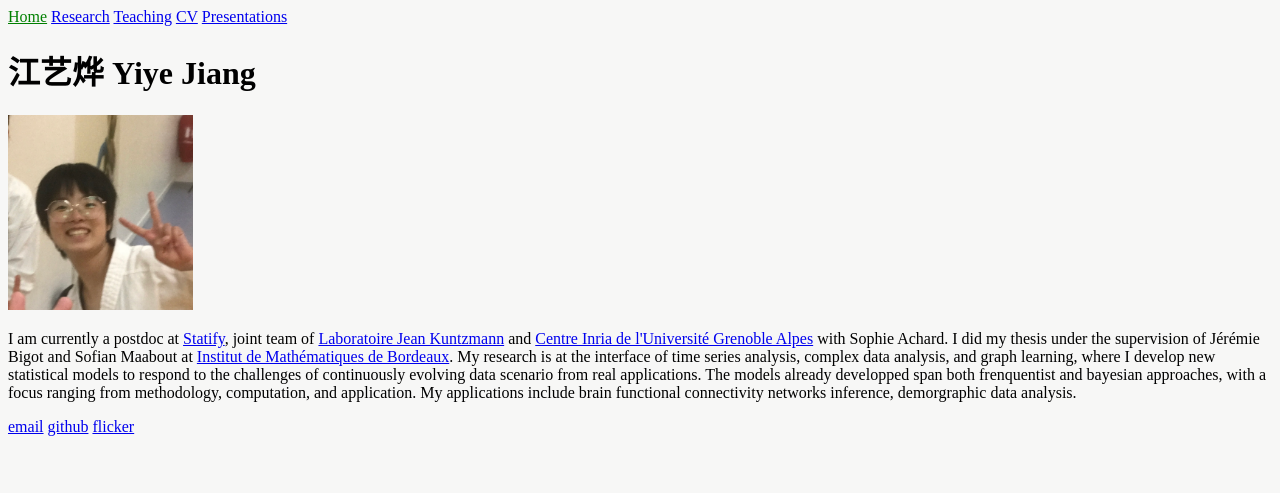
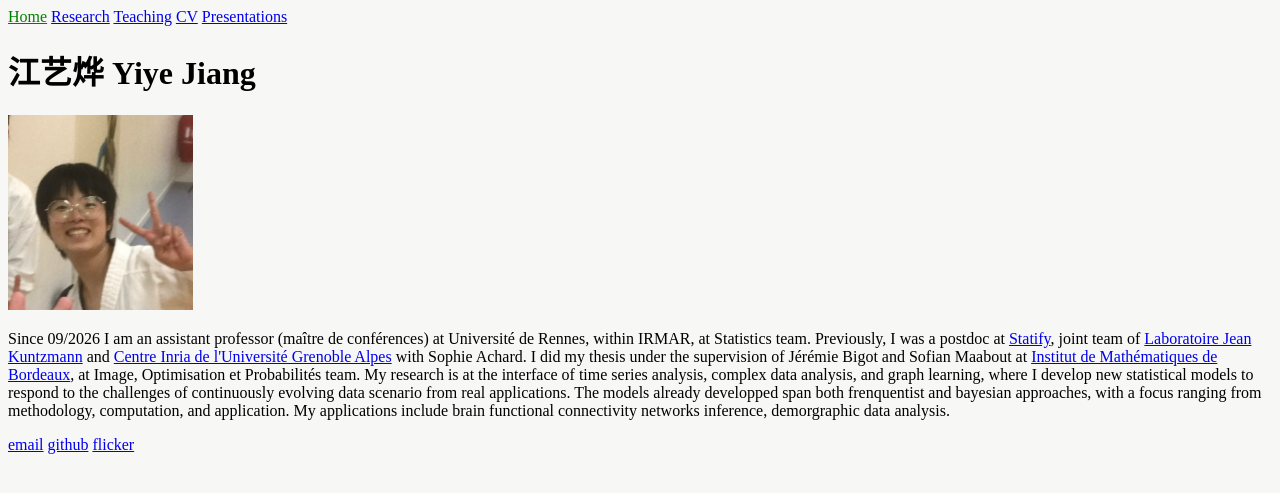
Before and after one commit to yiyej/yiyej.github.io, a Jekyll site: the page built from index.html, in a window 1280 px wide. Shown: the top 493 px of the page. Built offline with Jekyll 4.4.1, drawn with Linux system fonts in a browser that asks for light colours.

Commit message:
Update index.html

```diff
--- a/index.html
+++ b/index.html
@@ -7,7 +7,10 @@ title: Home
 <img src="{{site.baseurl}}/assets/images/ID2.jpg" width="185" height="195">
 
 <p>
-I am currently a postdoc at <a href="https://team.inria.fr/statify/">Statify</a>, joint team of <a href="https://www-ljk.imag.fr">Laboratoire Jean Kuntzmann</a> and <a href="https://www.inria.fr/fr/centre-inria-universite-grenoble-alpes">Centre Inria de l'Université Grenoble Alpes</a> with Sophie Achard. I did my thesis under the supervision of Jérémie Bigot and Sofian Maabout at <a href="https://www.math.u-bordeaux.fr/imb/spip.php?lang=fr">Institut de Mathématiques de Bordeaux</a>.
+
+Since 09/2026 I am an assistant professor (maître de conférences) at Université de Rennes, within IRMAR, at Statistics team.
+Previously, I was a postdoc at <a href="https://team.inria.fr/statify/">Statify</a>, joint team of <a href="https://www-ljk.imag.fr">Laboratoire Jean Kuntzmann</a> and <a href="https://www.inria.fr/fr/centre-inria-universite-grenoble-alpes">Centre Inria de l'Université Grenoble Alpes</a> with Sophie Achard.
+I did my thesis under the supervision of Jérémie Bigot and Sofian Maabout at <a href="https://www.math.u-bordeaux.fr/imb/spip.php?lang=fr">Institut de Mathématiques de Bordeaux</a>, at Image, Optimisation et Probabilités team.
 
 My research is at the interface of time series analysis, complex data analysis, and graph learning,
 where I develop new statistical models to respond to the challenges of continuously evolving data scenario from real applications.
```
